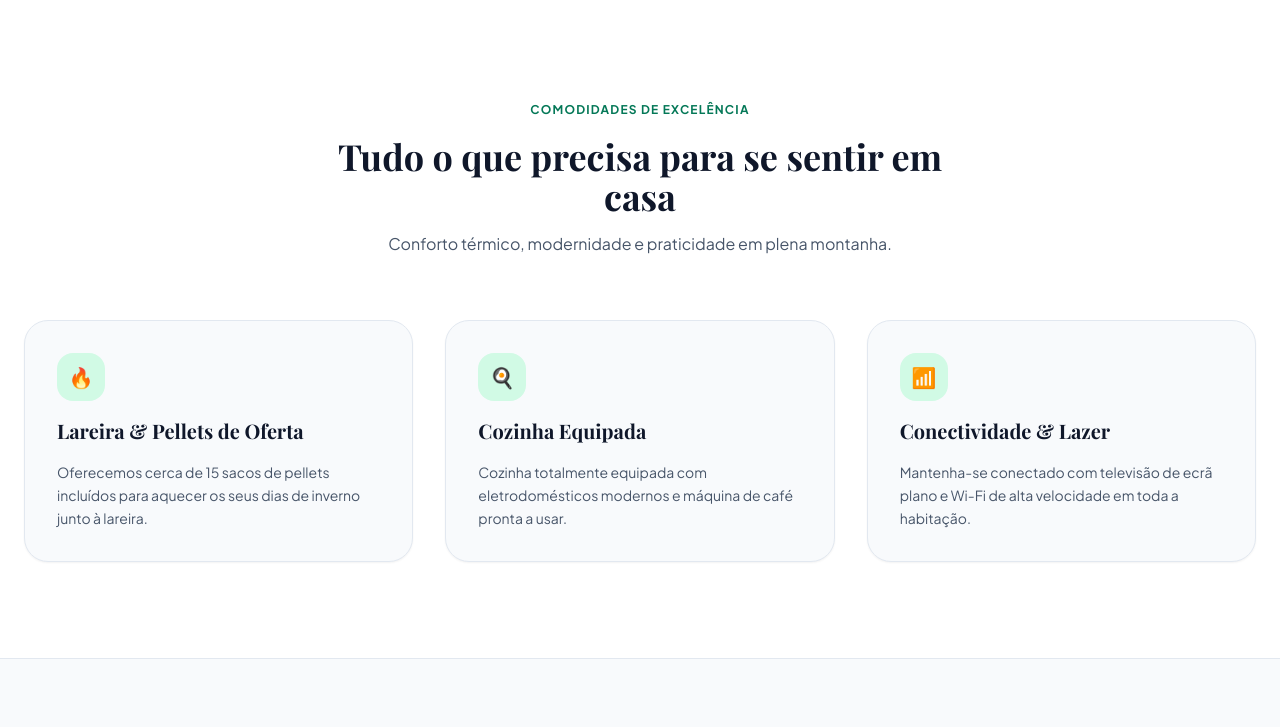
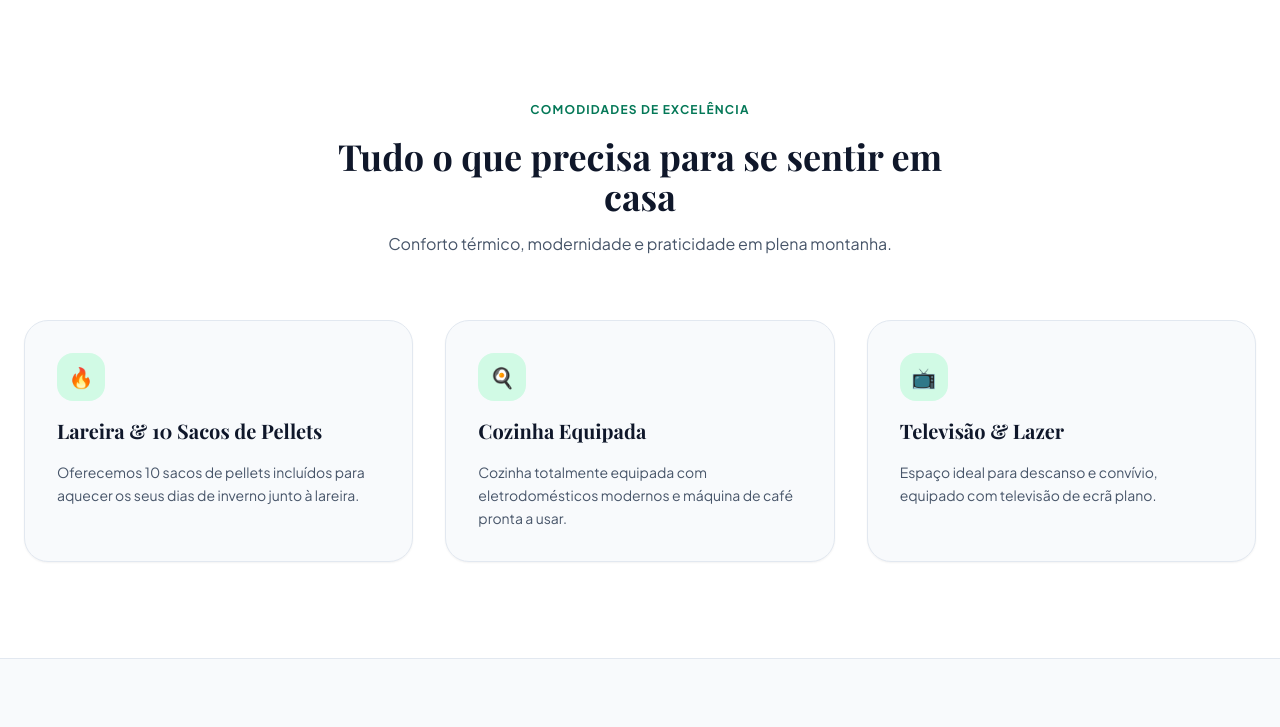
Before and after one commit to marcocaldeira1987-cpu/casadaserra, a Flask app: page / in a window 1280 px wide. Shown: the part 1444-2171 px from the top of the page. Run offline with Flask 3, Linux system fonts and the light colour scheme; some libraries are stand-ins or nearby versions; some web fonts are replaced.

Commit message:
Atualizado para 10 sacos de pellets e removido referencia de wifi

```diff
--- a/templates/index.html
+++ b/templates/index.html
@@ -127,8 +127,8 @@
             <div class="grid grid-cols-1 md:grid-cols-3 gap-8">
                 <div class="bg-slate-50 border border-slate-200 p-8 rounded-3xl space-y-4 shadow-sm">
                     <div class="w-12 h-12 rounded-2xl bg-emerald-100 flex items-center justify-center text-emerald-700 text-xl font-bold">🔥</div>
-                    <h3 class="serif-title text-xl font-bold text-slate-900">Lareira & Pellets de Oferta</h3>
-                    <p class="text-slate-600 text-sm leading-relaxed">Oferecemos cerca de 15 sacos de pellets incluídos para aquecer os seus dias de inverno junto à lareira.</p>
+                    <h3 class="serif-title text-xl font-bold text-slate-900">Lareira & 10 Sacos de Pellets</h3>
+                    <p class="text-slate-600 text-sm leading-relaxed">Oferecemos 10 sacos de pellets incluídos para aquecer os seus dias de inverno junto à lareira.</p>
                 </div>
                 <div class="bg-slate-50 border border-slate-200 p-8 rounded-3xl space-y-4 shadow-sm">
                     <div class="w-12 h-12 rounded-2xl bg-emerald-100 flex items-center justify-center text-emerald-700 text-xl font-bold">🍳</div>
@@ -136,9 +136,9 @@
                     <p class="text-slate-600 text-sm leading-relaxed">Cozinha totalmente equipada com eletrodomésticos modernos e máquina de café pronta a usar.</p>
                 </div>
                 <div class="bg-slate-50 border border-slate-200 p-8 rounded-3xl space-y-4 shadow-sm">
-                    <div class="w-12 h-12 rounded-2xl bg-emerald-100 flex items-center justify-center text-emerald-700 text-xl font-bold">📶</div>
-                    <h3 class="serif-title text-xl font-bold text-slate-900">Conectividade & Lazer</h3>
-                    <p class="text-slate-600 text-sm leading-relaxed">Mantenha-se conectado com televisão de ecrã plano e Wi-Fi de alta velocidade em toda a habitação.</p>
+                    <div class="w-12 h-12 rounded-2xl bg-emerald-100 flex items-center justify-center text-emerald-700 text-xl font-bold">📺</div>
+                    <h3 class="serif-title text-xl font-bold text-slate-900">Televisão & Lazer</h3>
+                    <p class="text-slate-600 text-sm leading-relaxed">Espaço ideal para descanso e convívio, equipado com televisão de ecrã plano.</p>
                 </div>
             </div>
         </div>
```
